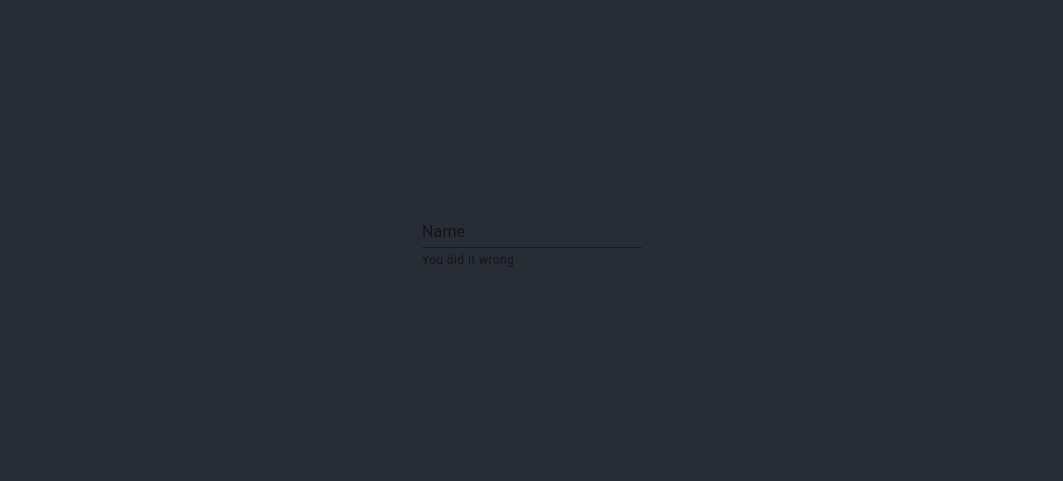
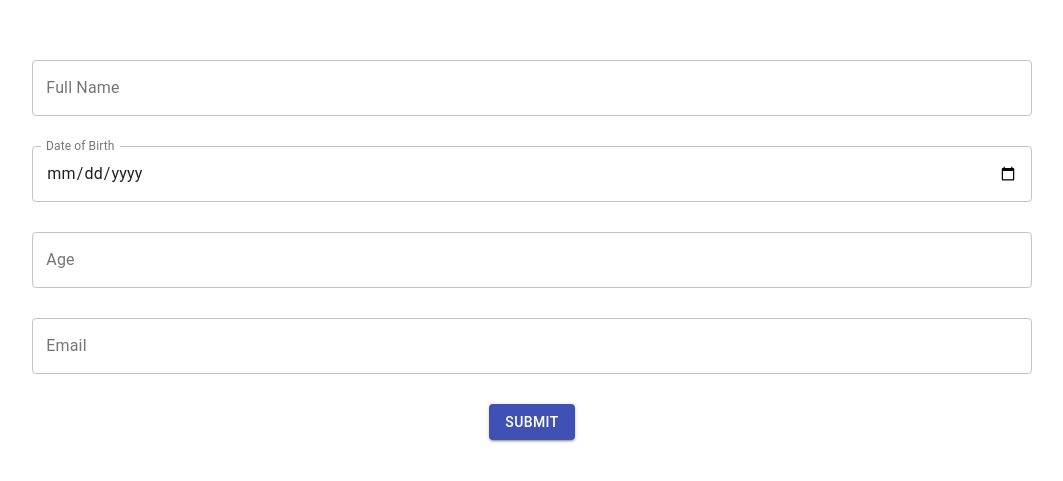
Before and after one commit to wengsheng00/application-form, a React (Create React App) app in the folder app-form/: page / in a window 1280 px wide. Shown: the part 165-646 px from the top of the page, without its empty margins (108-1171 px from the left). Built offline with nearby package versions, Linux system fonts and the light colour scheme.

Commit message:
Generate UI

```diff
--- a/app-form/package.json
+++ b/app-form/package.json
@@ -11,7 +11,8 @@
     "react": "^17.0.2",
     "react-dom": "^17.0.2",
     "react-scripts": "4.0.3",
-    "web-vitals": "^1.1.2"
+    "web-vitals": "^1.1.2",
+    "yup": "^0.32.9"
   },
   "scripts": {
     "start": "react-scripts start",
--- a/app-form/src/App.css
+++ b/app-form/src/App.css
@@ -14,14 +14,14 @@
 }
 
 .App-header {
-  background-color: #282c34;
+  background-color: #ffffff;
   min-height: 100vh;
   display: flex;
   flex-direction: column;
   align-items: center;
   justify-content: center;
   font-size: calc(10px + 2vmin);
-  color: white;
+  color: #342828;
 }
 
 .App-link {
--- a/app-form/src/App.js
+++ b/app-form/src/App.js
@@ -1,33 +1,61 @@
-import logo from "./logo.svg";
 import "./App.css";
-import { TextField } from "@material-ui/core";
-import { Form, Formik } from "formik";
+import { Button } from "@material-ui/core";
+import { Formik } from "formik";
+import * as yup from "yup";
+import InputTextField from "./components/InputField";
+import DateField from "./components/DateField";
+
+
+const schema = yup.object({
+  fullName: yup.string().required('Name is required'),
+  age: yup.number().required("Age is required").integer("Invalid age").positive("Invalid Age"),
+  email: yup.string().email('Email must be valid (e.g abc123@gmail.com)').required('Email is required'),
+  dob: yup.date().required("Date of Birth is required")
+})
 
 function App() {
   return (
     <div className="App">
       <header className="App-header">
         <Formik
-          initialValues={{ name: "" }}
+          initialValues={{ fullName: "" , dob: "", age: "", email: ""}}
           onSubmit={values => {alert(JSON.stringify(values, null, 2))}}
+          validationSchema = {schema}
         >
 
         {(formik) =>
           <form onSubmit={formik.handleSubmit}>
-            <TextField
-              fullWidth
-              id="name"
-              name="name"
-              label="Name"
-              value={formik.values.name}
-              onChange={formik.handleChange}
-              error={Boolean(formik.errors.name)}
-              helperText="You did it wrong"
+
+            <InputTextField
+              name="fullName"
+              label="Full Name"
             />
 
+            <DateField
+              name = 'dob'
+              label = 'Date of Birth'
+            />
+
+            <InputTextField
+              name="age"
+              label="Age"
+            />
+
+            <InputTextField
+              name="email"
+              label="Email"
+            />
+
+            <Button
+              type="submit"
+              color="primary"
+              variant="contained"
+              style={{marginTop: 30}}
+            >
+              Submit
+            </Button>
 
           </form>}
-
         </Formik>
       </header>
     </div>
--- /dev/null
+++ b/app-form/src/components/DateField/index.js
@@ -0,0 +1,32 @@
+import React from "react";
+import { useField } from "formik";
+import { TextField } from "@material-ui/core";
+
+const DateField = ({name, ...props}) => {
+
+    const [field, meta] = useField(name);
+
+    const confDateField = {
+        fullWidth: true,
+        type: 'date',
+        variant: 'outlined',
+        InputLabelProps: {
+            shrink: true
+        },
+        ...field,
+        ...props,
+        error: meta.touched && Boolean(meta.error),
+        helperText: meta.touched && meta.error,
+        style: {marginTop: 30},
+        defaultValue: "2000-01-31"
+    };
+
+    return (
+        <TextField
+            {...confDateField}
+        />
+    );
+
+};
+
+export default DateField;
--- /dev/null
+++ b/app-form/src/components/InputField/index.js
@@ -0,0 +1,25 @@
+import React from "react";
+import { TextField } from "@material-ui/core";
+import { Field, useField } from "formik"
+
+const InputTextField = ({name, ...props}) => {
+    const [field, meta] = useField(name);
+
+    const confInputTextField = {
+        fullWidth: true,
+        variant: 'outlined',
+        ...field,
+        ...props,
+        error: meta.touched && Boolean(meta.error),
+        helperText: meta.touched && meta.error,
+        style: {marginTop: 30}
+    };
+
+    return (
+        <TextField
+            {...confInputTextField}
+        />
+    )
+};
+
+export default InputTextField;
```
Also changed, not shown: app-form/src/StepForm.js (added, +10 -0 lines), 1 other file (tests, documents, lock files or other folders).
